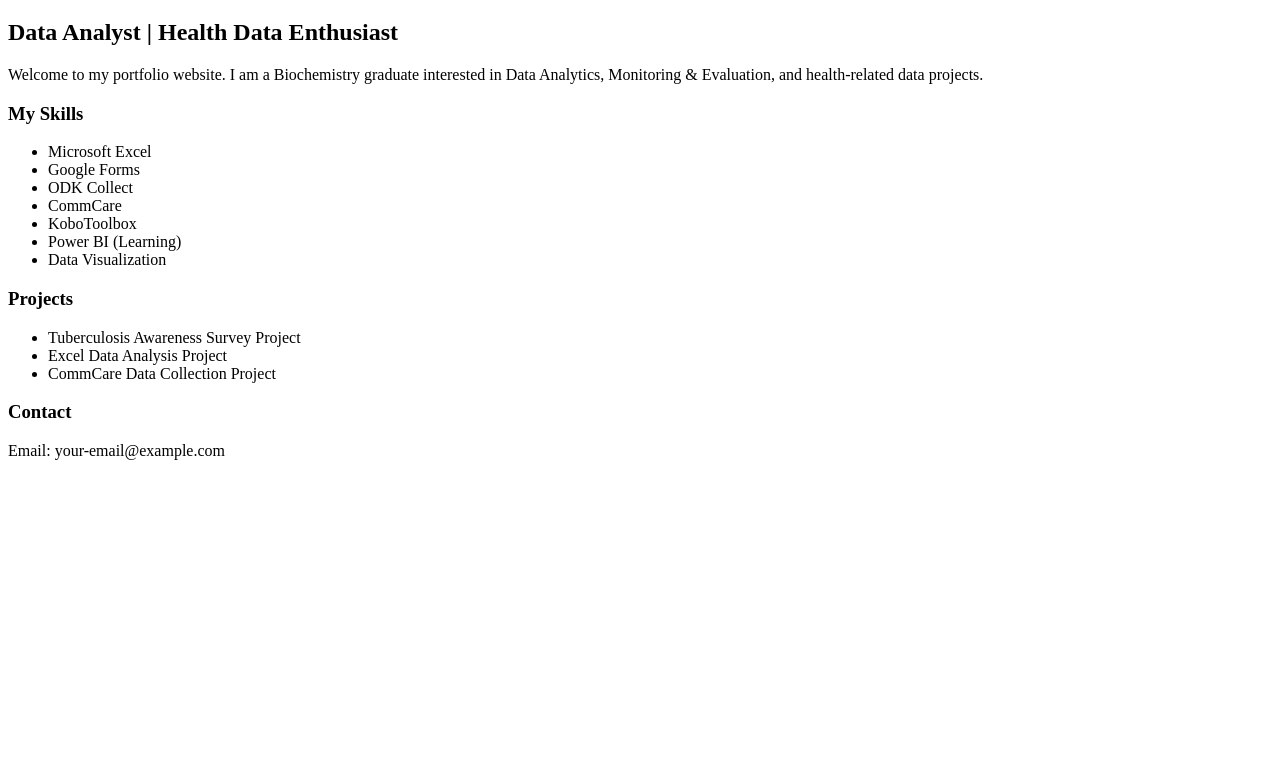
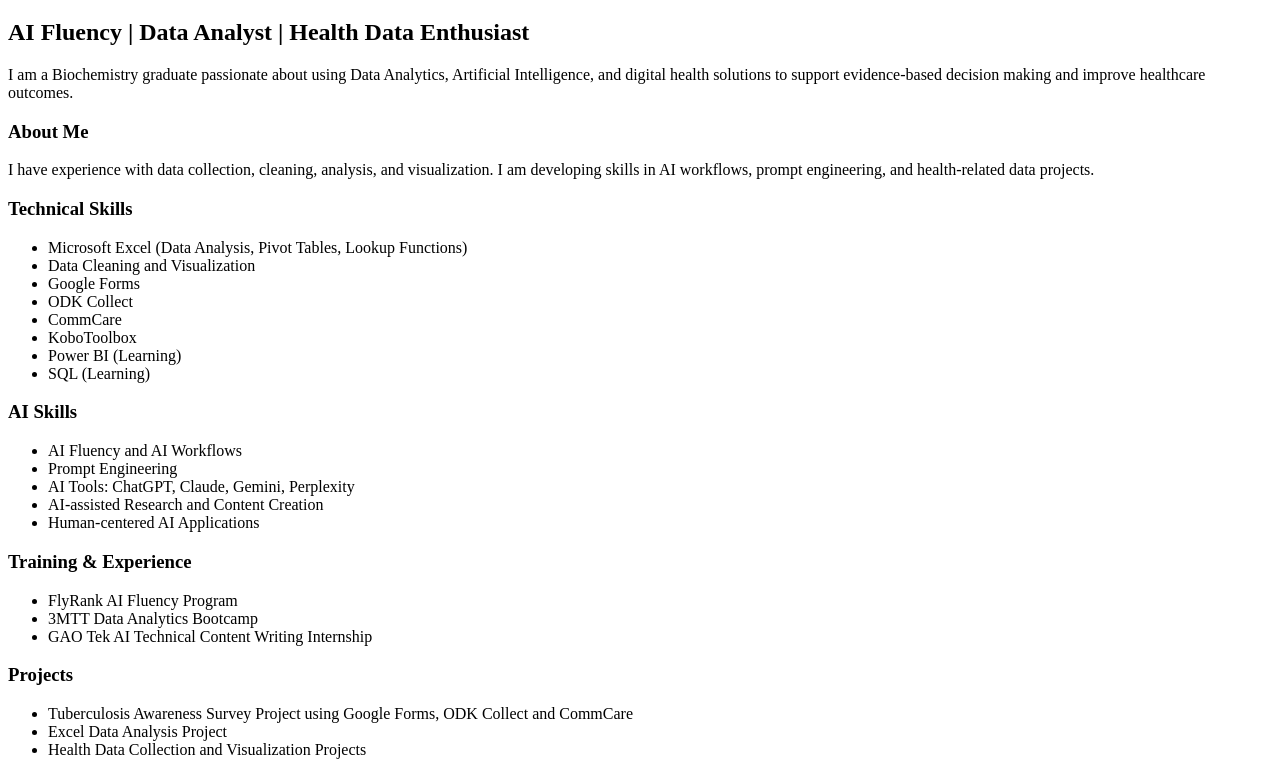
Before and after one commit to Phateeleemarn/fatima-portfolio, a plain HTML site: page index.html in a window 1280 px wide. Shown: the part 61-822 px from the top of the page. Before the commit the page ends 800 px from the top, so only its background shows below. Drawn offline with Linux system fonts and the light colour scheme.

Commit message:
Update index.html

```diff
--- a/index.html
+++ b/index.html
@@ -8,33 +8,67 @@
 
 <h1>Fatima Liman Abubakar</h1>
 
-<h2>Data Analyst | Health Data Enthusiast</h2>
+<h2>AI Fluency | Data Analyst | Health Data Enthusiast</h2>
 
 <p>
-Welcome to my portfolio website.
-I am a Biochemistry graduate interested in Data Analytics,
-Monitoring & Evaluation, and health-related data projects.
+I am a Biochemistry graduate passionate about using Data Analytics,
+Artificial Intelligence, and digital health solutions to support
+evidence-based decision making and improve healthcare outcomes.
 </p>
 
-<h3>My Skills</h3>
+<h3>About Me</h3>
+
+<p>
+I have experience with data collection, cleaning, analysis, and visualization.
+I am developing skills in AI workflows, prompt engineering, and health-related
+data projects.
+</p>
+
+<h3>Technical Skills</h3>
 
 <ul>
-    <li>Microsoft Excel</li>
+    <li>Microsoft Excel (Data Analysis, Pivot Tables, Lookup Functions)</li>
+    <li>Data Cleaning and Visualization</li>
     <li>Google Forms</li>
     <li>ODK Collect</li>
     <li>CommCare</li>
     <li>KoboToolbox</li>
     <li>Power BI (Learning)</li>
-    <li>Data Visualization</li>
+    <li>SQL (Learning)</li>
+</ul>
+
+<h3>AI Skills</h3>
+
+<ul>
+    <li>AI Fluency and AI Workflows</li>
+    <li>Prompt Engineering</li>
+    <li>AI Tools: ChatGPT, Claude, Gemini, Perplexity</li>
+    <li>AI-assisted Research and Content Creation</li>
+    <li>Human-centered AI Applications</li>
+</ul>
+
+<h3>Training & Experience</h3>
+
+<ul>
+    <li>FlyRank AI Fluency Program</li>
+    <li>3MTT Data Analytics Bootcamp</li>
+    <li>GAO Tek AI Technical Content Writing Internship</li>
 </ul>
 
 <h3>Projects</h3>
 
 <ul>
-    <li>Tuberculosis Awareness Survey Project</li>
+    <li>Tuberculosis Awareness Survey Project using Google Forms, ODK Collect and CommCare</li>
     <li>Excel Data Analysis Project</li>
-    <li>CommCare Data Collection Project</li>
+    <li>Health Data Collection and Visualization Projects</li>
 </ul>
+
+<h3>Career Interests</h3>
+
+<p>
+Data Analytics, Artificial Intelligence, Digital Health,
+Monitoring & Evaluation, and Health Information Systems.
+</p>
 
 <h3>Contact</h3>
 
@@ -43,4 +77,4 @@
 </p>
 
 </body>
-  </html>
+</html>
```
